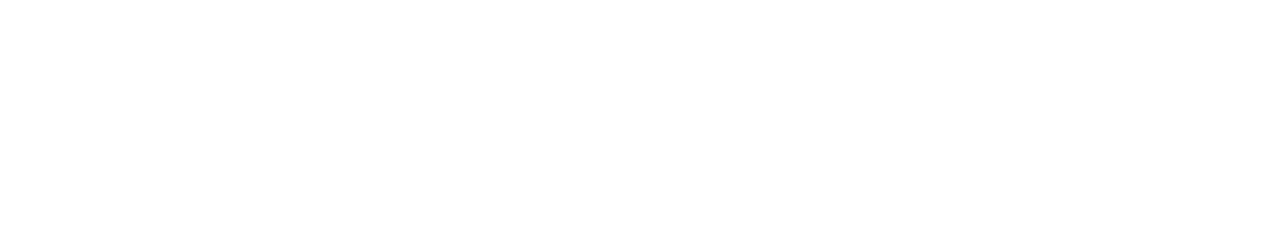
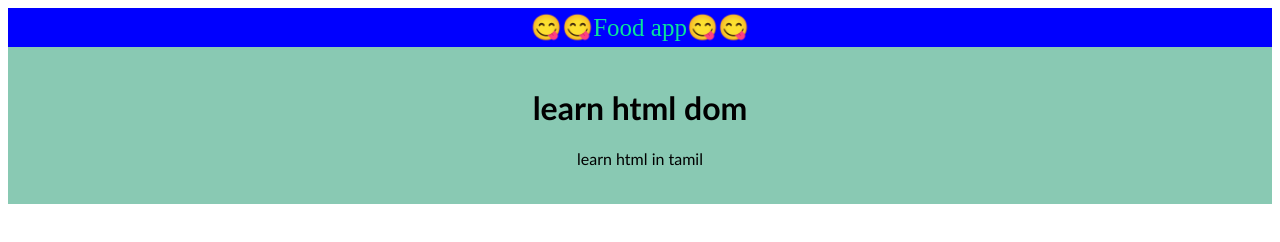
Before and after one commit to lokajan/javascript, a plain HTML site: page index.html in a window 1280 px wide. Drawn offline with Linux system fonts and the light colour scheme; files that its build step writes are made by us from their sources.

Commit message:
Add files via upload

```diff
--- a/index.html
+++ b/index.html
@@ -3,17 +3,18 @@
 <head>
     <meta charset="UTF-8">
     <meta name="viewport" content="width=device-width, initial-scale=1.0">
-    <title>js</title>
-    <link rel="stylesheet" href="sryle.css">
-    <script src="script.js"></script>
+    <title>Document</title>
+  <link rel="stylesheet" href="sttle.css">
 </head>
 <body>
-    <script>
-        // comments in js
+<header>😋😋Food app😋😋</header>
 
-      //  console.log(450);
-      //  console.log("hiii");
-         // alert("world");
-    </script>
+<main id="mainn">
+<div >
+    <h1 >learn html dom</h1>
+    <p>learn html in tamil</p>
+</div>
+</main>
+    <script src="main.js"></script>
 </body>
 </html>
--- /dev/null
+++ b/sttle.css
@@ -0,0 +1,15 @@
+header {
+    padding: 5px;
+    color: #09e39a;
+    font-size: 25px;
+    background-color: blue;
+    text-align: center;
+}
+
+main {
+    color: rgb(0, 0, 0);
+    text-align: center;
+    padding: 20px;
+    font-family: 'Gill Sans', 'Gill Sans MT', Calibri, 'Trebuchet MS', sans-serif;
+    background-color: rgb(137, 201, 179);
+}
```
Also changed, not shown: main.js (added, +33 -0 lines).
